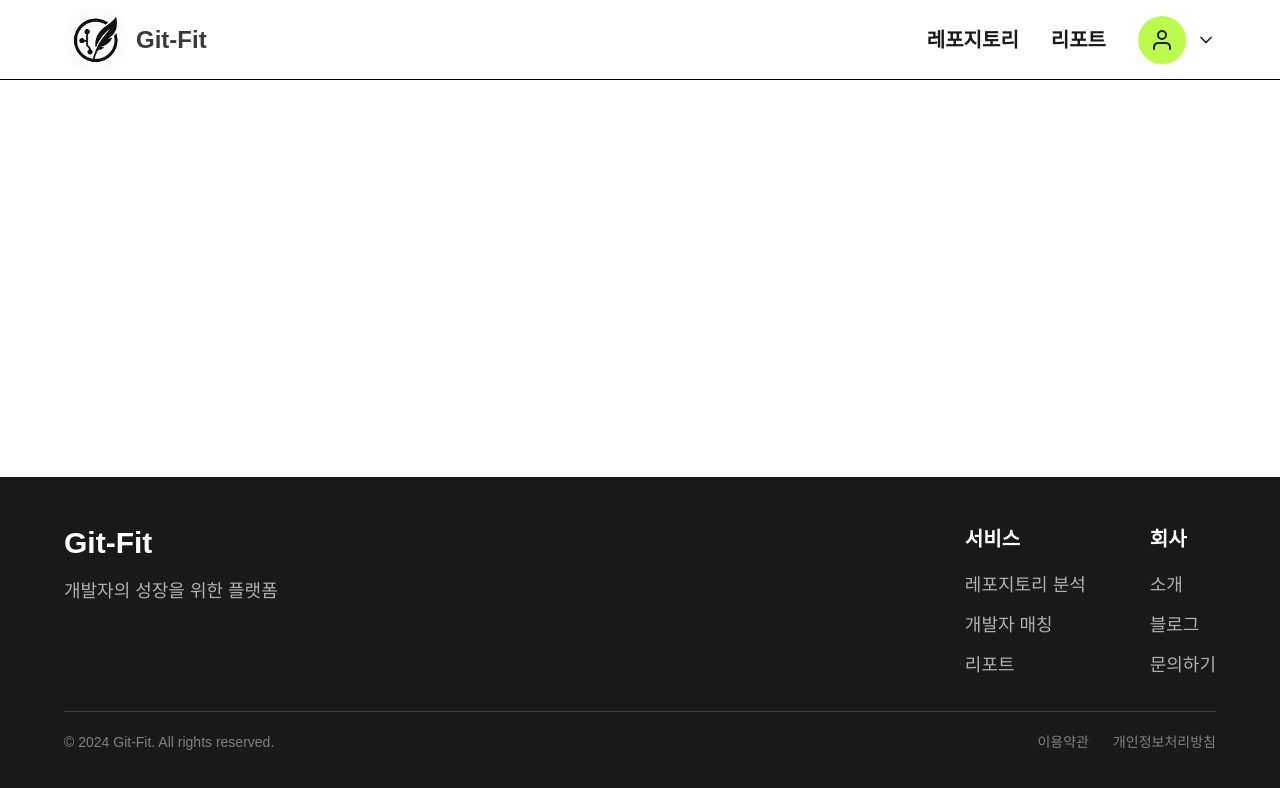
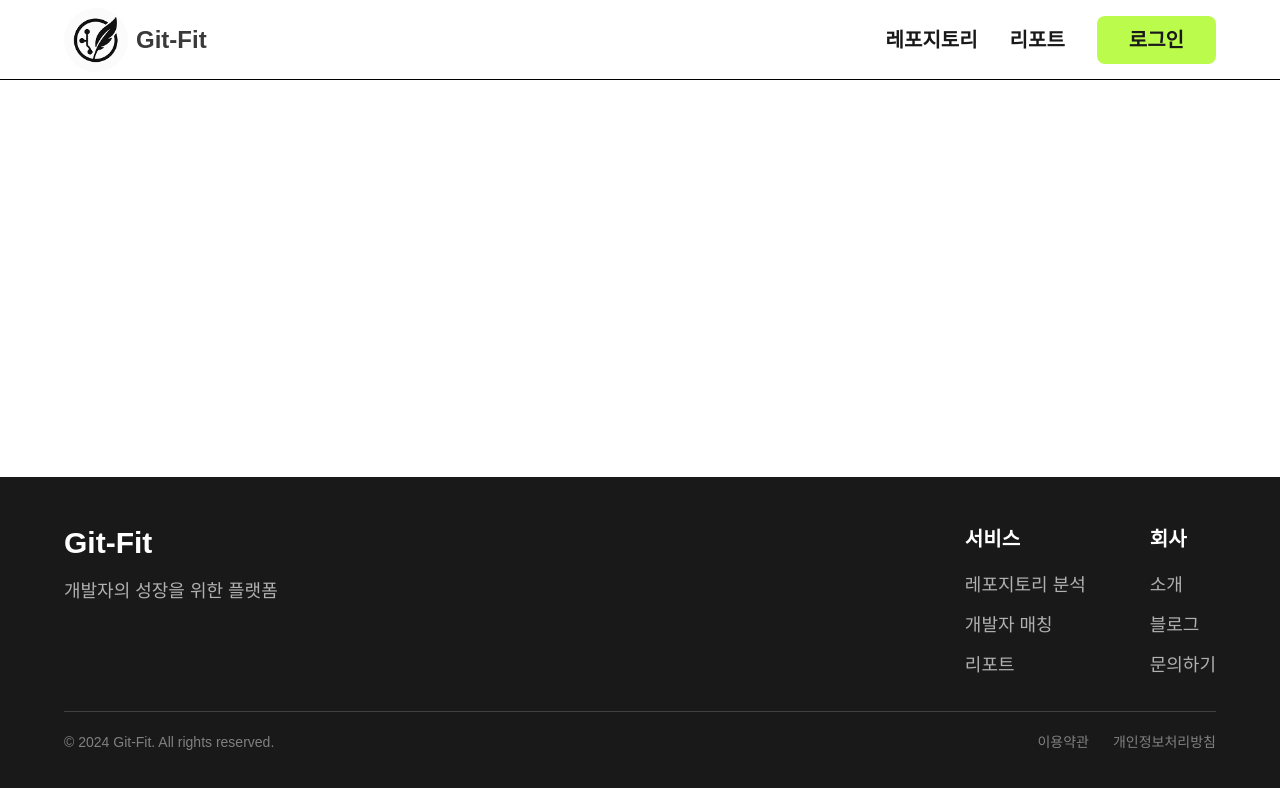
Before and after one commit to KAU-gitfit/gitfit-next, a Next.js app: page /auth/success in a window 1280 px wide. Shown: the top 788 px of the page. Built offline with nearby package versions, Linux system fonts and the light colour scheme.

Commit message:
feat: integrate auth state in Header component

```diff
--- a/app/components/Header.tsx
+++ b/app/components/Header.tsx
@@ -2,12 +2,16 @@
 
 import { useState, useEffect, useRef } from "react";
 import Link from "next/link";
+import { useRouter } from "next/navigation";
 import Logo from "./Logo";
 import { IconUser } from "./icons";
+import { useAuth } from "../context/AuthContext";
 
 export default function Header() {
   const [isDropdownOpen, setIsDropdownOpen] = useState(false);
   const dropdownRef = useRef<HTMLDivElement>(null);
+  const { user, isAuthenticated, logout } = useAuth();
+  const router = useRouter();
 
   useEffect(() => {
     const handleClickOutside = (event: MouseEvent) => {
@@ -25,6 +29,16 @@ export default function Header() {
     };
   }, [isDropdownOpen]);
 
+  const handleLogin = () => {
+    router.push("/login");
+  };
+
+  const handleLogout = () => {
+    logout();
+    setIsDropdownOpen(false);
+    router.push("/home");
+  };
+
   return (
     <header className="absolute bg-white border-b border-black top-0 left-0 w-full h-16 md:h-18 lg:h-20 xl:h-20 z-50">
       <div className="flex items-center justify-between h-full px-4 md:px-8 lg:px-12 xl:px-16 max-w-[1920px] mx-auto">
@@ -41,6 +55,7 @@ export default function Header() {
           <Link href="/reports" className="font-semibold text-[#191919] text-base md:text-lg lg:text-lg xl:text-xl hover:text-[#bbfb4c] transition-colors cursor-pointer">
             리포트
           </Link>
+          {isAuthenticated ? (
             <div className="relative" ref={dropdownRef}>
               <button
                 onClick={() => setIsDropdownOpen(!isDropdownOpen)}
@@ -56,9 +71,15 @@ export default function Header() {
                 </div>
               </button>
 
-            {/* 드롭다운 메뉴 */}
+              {/* 로그인 후 드롭다운 메뉴 */}
               {isDropdownOpen && (
                 <div className="absolute right-0 top-12 md:top-13 lg:top-14 xl:top-14 bg-white border-2 border-[#e0e0e0] rounded-xl shadow-lg w-56 md:w-60 lg:w-64 py-2 z-50">
+                  {user && (
+                    <div className="px-4 md:px-5 py-3 md:py-3.5 border-b border-[#e0e0e0]">
+                      <p className="text-[#191919] text-base md:text-lg lg:text-lg xl:text-xl font-semibold">{user.name || user.login}</p>
+                      <p className="text-[#666] text-xs md:text-sm mt-1">{user.email}</p>
+                    </div>
+                  )}
                   <button className="w-full px-4 md:px-5 py-3 md:py-3.5 text-left hover:bg-[#f5f5f5] transition-colors">
                     <span className="text-[#191919] text-base md:text-lg lg:text-lg xl:text-xl font-medium">마이페이지</span>
                   </button>
@@ -66,12 +87,17 @@ export default function Header() {
                     <span className="text-[#191919] text-base md:text-lg lg:text-lg xl:text-xl font-medium">설정</span>
                   </button>
                   <div className="border-t border-[#e0e0e0] my-2" />
-                <button className="w-full px-4 md:px-5 py-3 md:py-3.5 text-left hover:bg-[#f5f5f5] transition-colors">
+                  <button onClick={handleLogout} className="w-full px-4 md:px-5 py-3 md:py-3.5 text-left hover:bg-[#f5f5f5] transition-colors">
                     <span className="text-[#191919] text-base md:text-lg lg:text-lg xl:text-xl font-medium">로그아웃</span>
                   </button>
                 </div>
               )}
             </div>
+          ) : (
+            <button onClick={handleLogin} className="bg-[#bbfb4c] px-6 md:px-8 py-2 md:py-2.5 rounded-lg font-semibold text-[#191919] text-base md:text-lg lg:text-lg xl:text-xl hover:bg-[#a8e03c] transition-colors">
+              로그인
+            </button>
+          )}
         </div>
       </div>
     </header>
```
Lines whose indentation alone changed are shown as unchanged.
